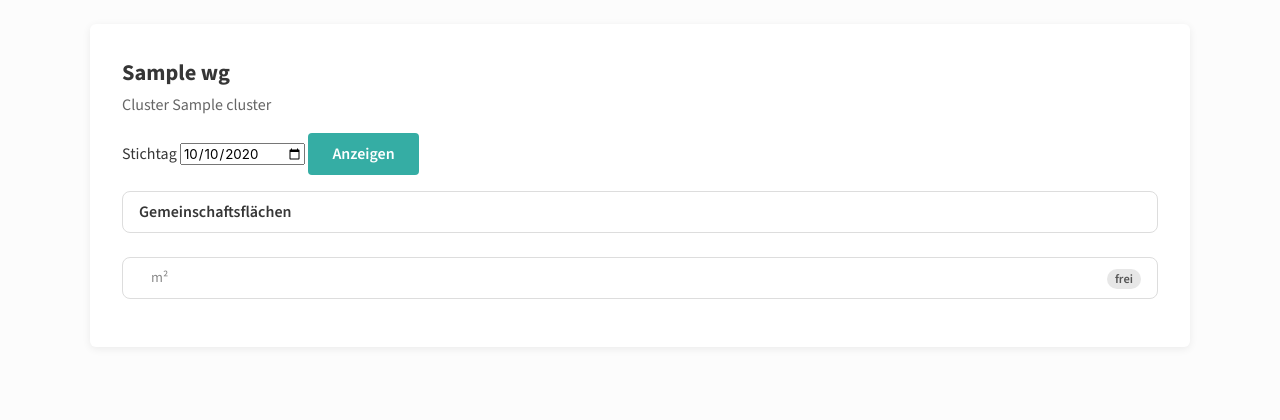
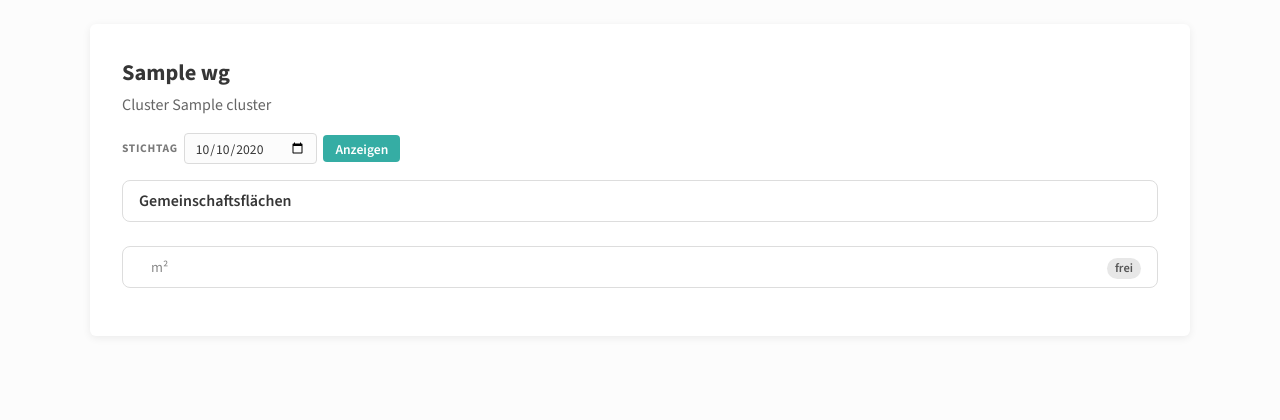
Before and after one commit to CollegiumAcademicum/CArtei, a Django app: template app/templates/app/wg_detail.html in a window 1280 px wide. Shown: the part 64-484 px from the top of the page. Run offline with Django 5.2, Linux system fonts and the light colour scheme; the template is opened without the code that fills it: most values are stand-ins (such as "Sample title", 1, 10 or a date in 2020); parts of the project's set-up code (start-up, migrations or seed data) failed here and were passed over.

Commit message:
WG detail: compact Stichtag form (#118)
The full-size "Anzeigen" button dominated the WG detail header. Use the
small input + button pair from the tenant detail header, and the same
small-button class for the rail buttons on the WG and tenant lists.

Closes #118

```diff
--- a/app/static/app/ca.css
+++ b/app/static/app/ca.css
@@ -243,6 +243,7 @@ details.is-dirty > summary { border-radius: 6px 6px 0 0; }
 .ca-button-outline:hover { background: #f0faf9; }
 .ca-button-sm { padding: 0.3rem 0.75rem; font-size: 0.85rem; }
 .ca-input-sm { width: auto; padding: 0.3rem 0.6rem; font-size: 0.85rem; }
+.ca-inline-form { display: flex; flex-wrap: wrap; align-items: center; gap: 0.4rem; }
 .ca-notes-toggle {
   background: white; color: #555; border: 1px solid #ddd; border-radius: 999px;
   padding: 0.15rem 0.6rem; font-family: inherit; font-size: 0.8rem;
--- a/app/templates/app/tenant_list.html
+++ b/app/templates/app/tenant_list.html
@@ -45,7 +45,7 @@
           {% empty %}
           <span style="color:#7a7a7a;">{% translate "Keine Abfragen vorhanden." %}</span>
           {% endfor %}
-          <button type="submit" class="ca-button" style="margin-top:.5rem;font-size:.8rem;padding:.25rem .7rem;">{% translate "Anwenden" %}</button>
+          <button type="submit" class="ca-button ca-button-sm" style="margin-top:.5rem;">{% translate "Anwenden" %}</button>
         </div>
         {% endif %}
       </form>
--- a/app/templates/app/wg_detail.html
+++ b/app/templates/app/wg_detail.html
@@ -6,9 +6,10 @@
   <h1 style="font-size:1.4rem;font-weight:700;">{{ wg.name }}</h1>
   <p style="color:#666;margin:.2rem 0 1rem;">{% if wg.cluster %}Cluster {{ wg.cluster }}{% endif %}</p>
 
-  <form method="get" style="margin:0 0 1rem;">
-    <label>{% translate "Stichtag" %} <input type="date" name="as_of" value="{{ as_of|date:'Y-m-d' }}"></label>
-    <button type="submit" class="ca-button">{% translate "Anzeigen" %}</button>
+  <form method="get" class="ca-inline-form" style="margin:0 0 1rem;">
+    <label for="as_of" class="ca-field-label" style="margin:0;">{% translate "Stichtag" %}</label>
+    <input type="date" id="as_of" name="as_of" value="{{ as_of|date:'Y-m-d' }}" class="ca-input ca-input-sm">
+    <button type="submit" class="ca-button ca-button-sm">{% translate "Anzeigen" %}</button>
   </form>
 
   {% if show_engagement %}
--- a/app/templates/app/wg_list.html
+++ b/app/templates/app/wg_list.html
@@ -15,7 +15,7 @@
         <div class="ca-facet">
           <h5>{% translate "Stichtag" %}</h5>
           <input type="date" name="as_of" value="{{ as_of|date:'Y-m-d' }}" class="input is-small" style="width:100%;">
-          <button type="submit" class="ca-button" style="margin-top:.5rem;font-size:.8rem;padding:.25rem .7rem;">{% translate "Anzeigen" %}</button>
+          <button type="submit" class="ca-button ca-button-sm" style="margin-top:.5rem;">{% translate "Anzeigen" %}</button>
         </div>
       </form>
     </aside>
```
